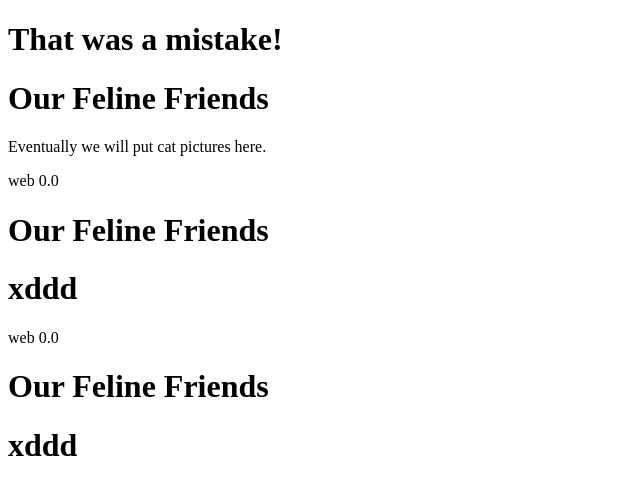
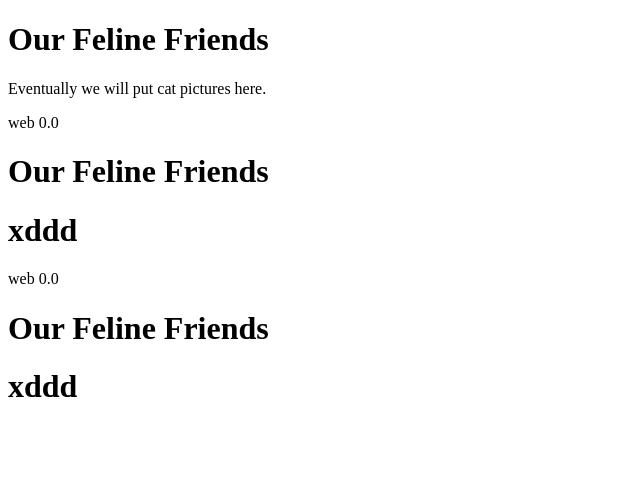
Before and after one commit to Lenercn/Datos_mes, a plain HTML site: page index.html in a window 1280 px wide. Shown: the whole page, without its empty margins (0-640 px from the left). Drawn offline with Linux system fonts and the light colour scheme.

Commit message:
Revert "Purposely overwrite the contents of index.html"
This reverts commit d5456f986d268276bfa4b463fea4d61e3db0b342.

```diff
--- a/index.html
+++ b/index.html
@@ -7,7 +7,6 @@
     <title>Document</title>
 </head>
 <body>
-    <h1>That was a mistake!</h1>
      <h1>Our Feline Friends</h1>
     <p>Eventually we will put cat pictures here.</p>
     <p>
```
